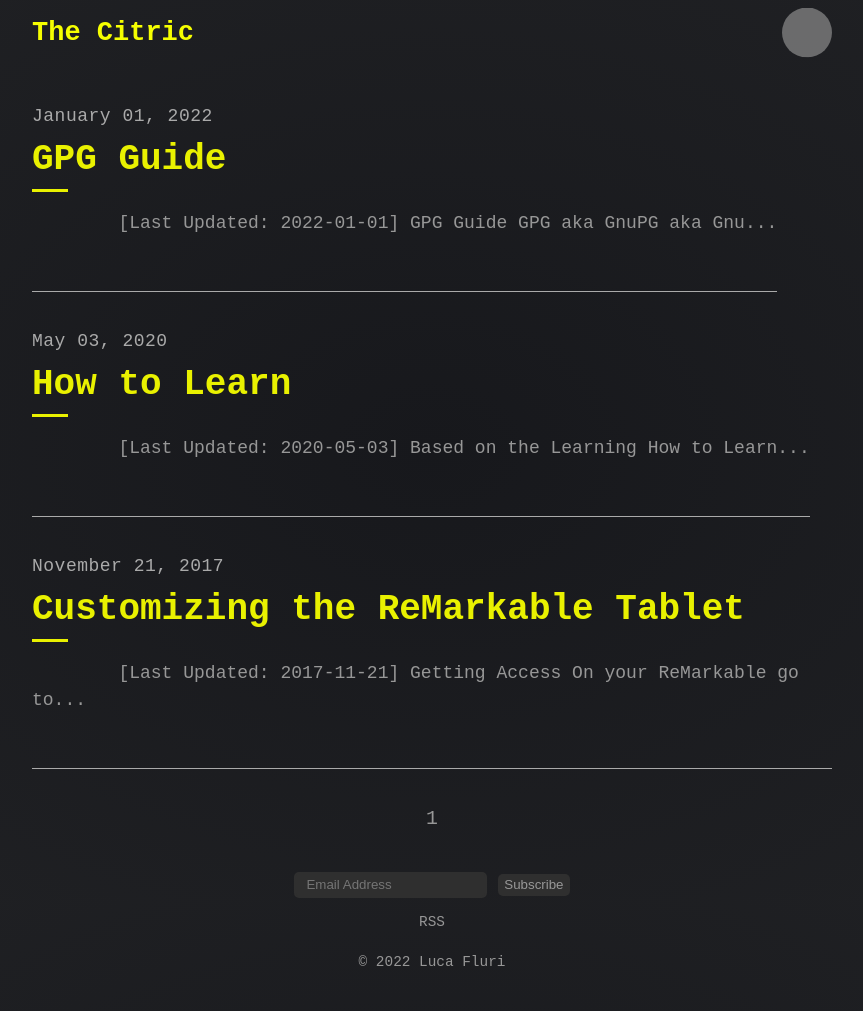
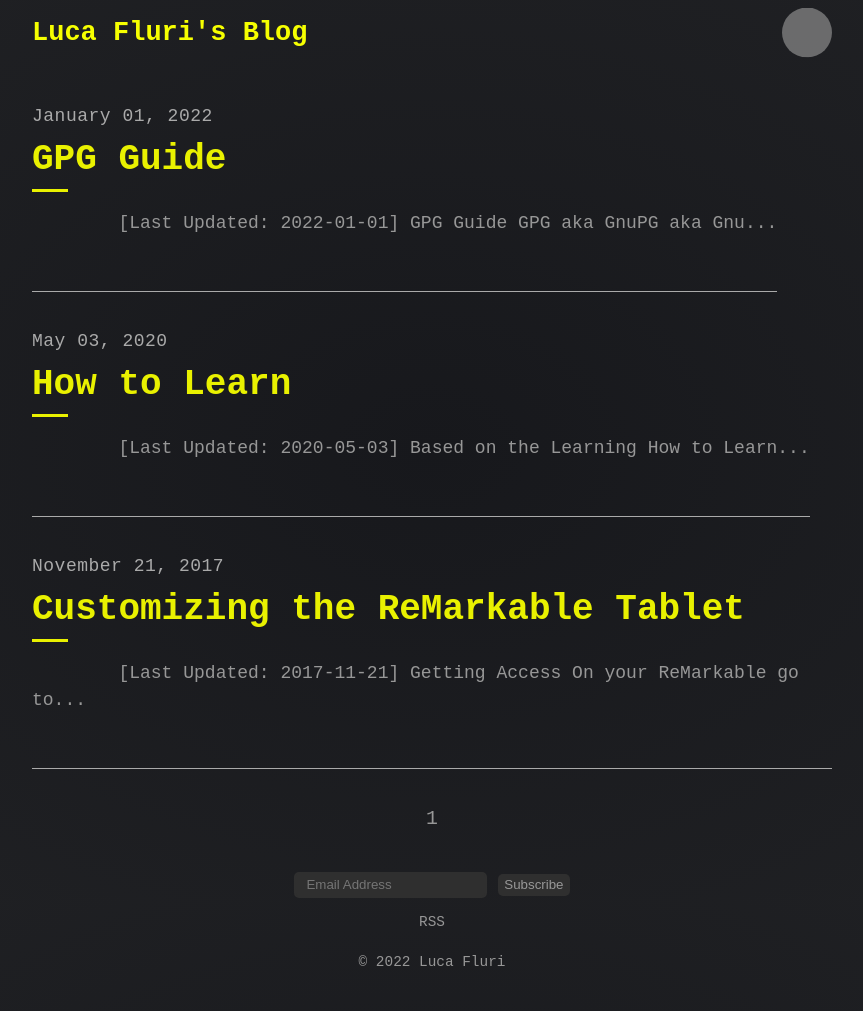
Before and after one commit to lucafluri/blog, a Jekyll site: the page built from index.html, in a window 1280 px wide. Shown: the whole page, without its empty margins (208-1071 px from the left). Built offline with Jekyll 4.4.1, drawn with Linux system fonts in a browser that asks for light colours; the list of posts is cut into pages by our own code; comment, search, counter and statistics services are not loaded; grey boxes are pictures that could not be loaded.

Commit message:
update blog meta

```diff
--- a/_config.yml
+++ b/_config.yml
@@ -2,7 +2,7 @@
 permalink:      /:year-:month-:day/:title
 
 # Setup
-title:          The Citric
+title:          Luca Fluri's Blog
 description:    "A blog by Luca Fluri"
 logo:           "/icon.ico"
 paginate:       5
@@ -34,10 +34,8 @@ social:
     username:   lucafluri
 
   links:
-    - https://twitter.com/lucafluri
     - https://github.com/lucafluri
     - https://www.instagram.com/lucafluri/
-    - https://soundcloud.com/lucafluri
 
 
 # Gems
```
